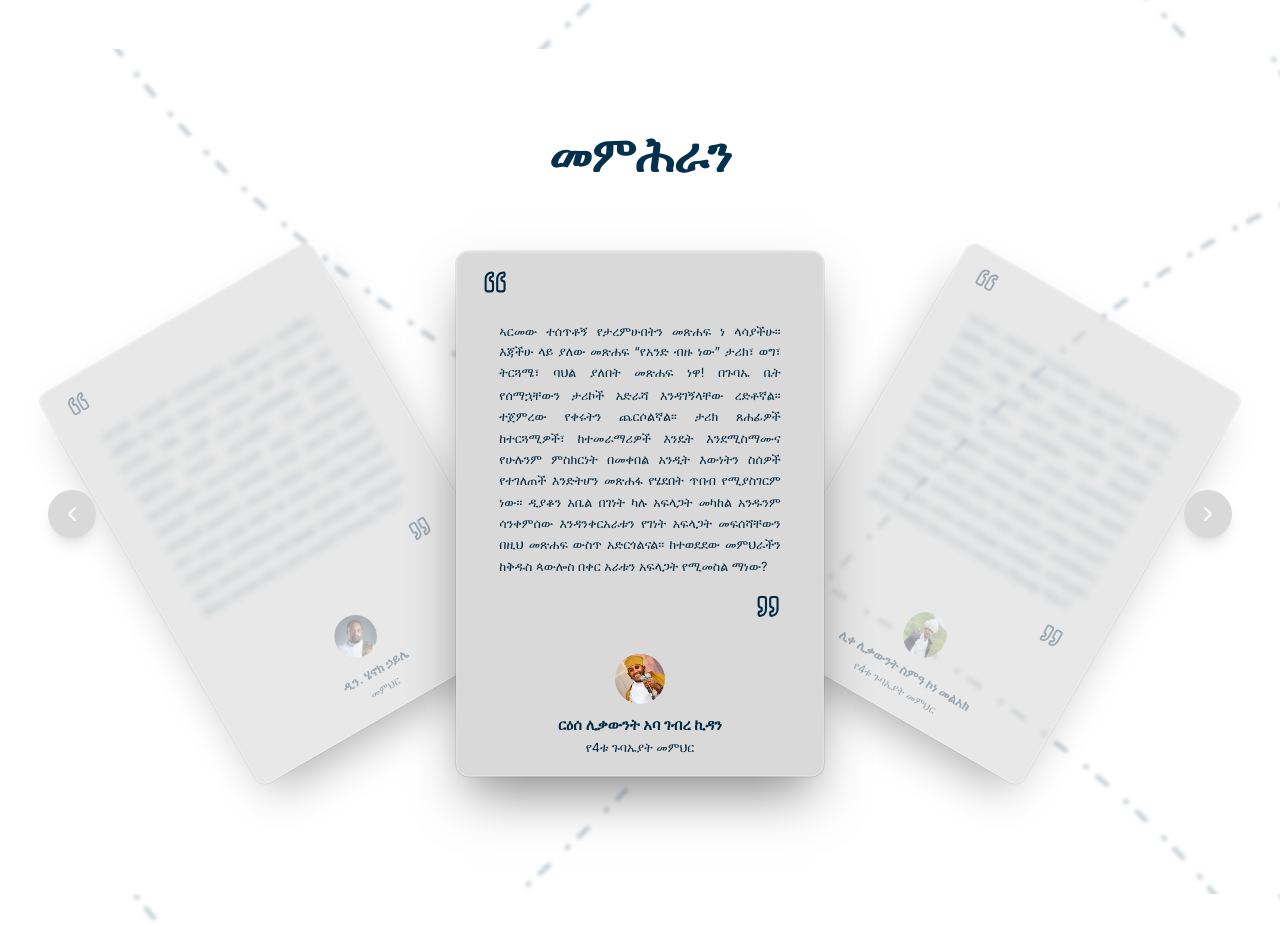
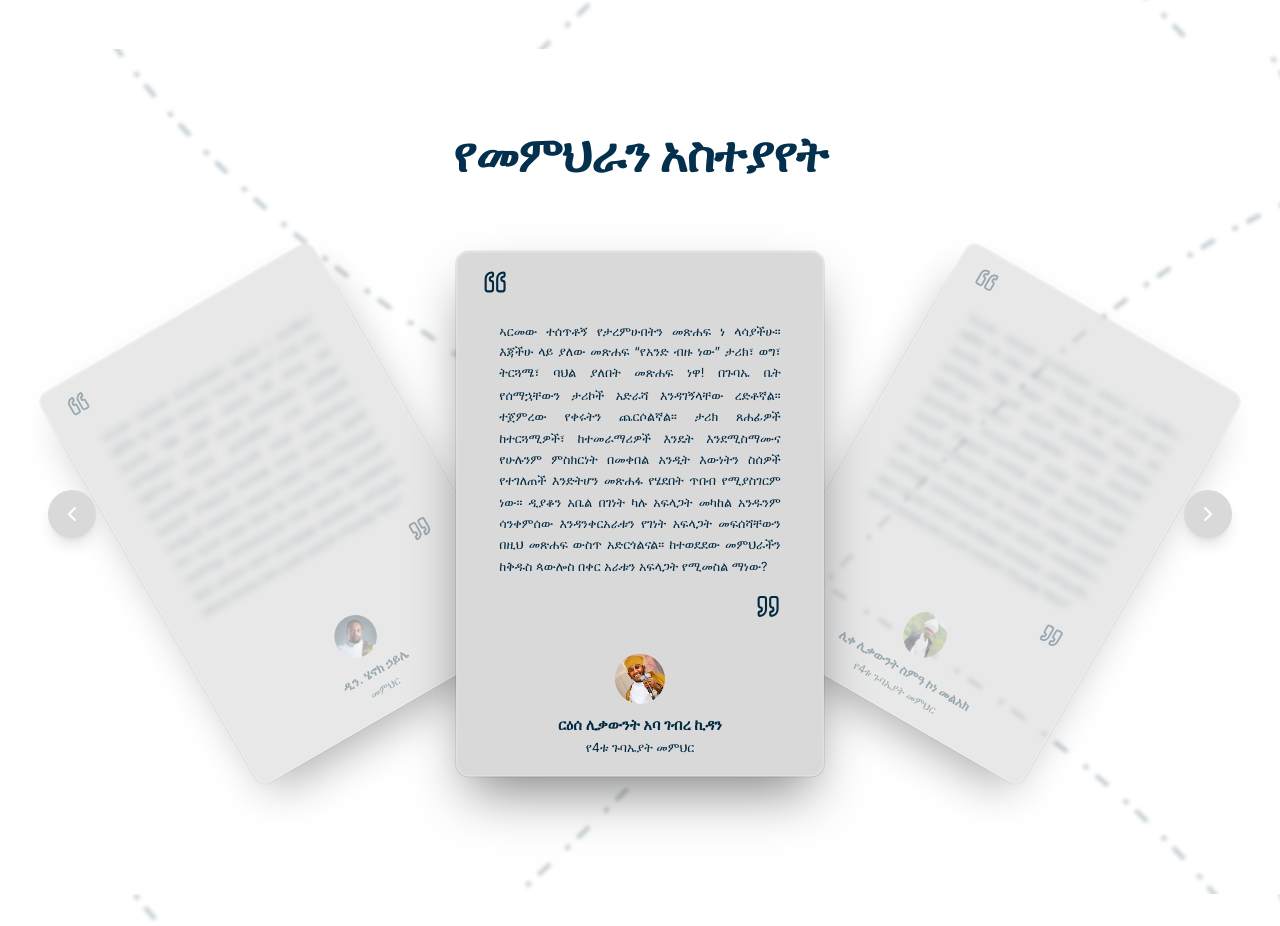
Before and after one commit to MekdelawitGebre/st-paul-book, a Next.js app: page / in a window 1280 px wide. Shown: the part 2320-3246 px from the top of the page. Built offline with nearby package versions, Linux system fonts and the light colour scheme; a web font is replaced by a local one.

Commit message:
fix :the testimoials

```diff
--- a/components/testimonials.tsx
+++ b/components/testimonials.tsx
@@ -79,7 +79,7 @@ export default function Testimonials() {
       <div className="container mx-auto px-8">
         <div className="text-center mb-8">
           <h2 className="text-5xl font-bold mb-8" style={{ color: "#03304c" }}>
-            መምሕራን
+            የመምህራን አስተያየት
           </h2>
         </div>
 
```
